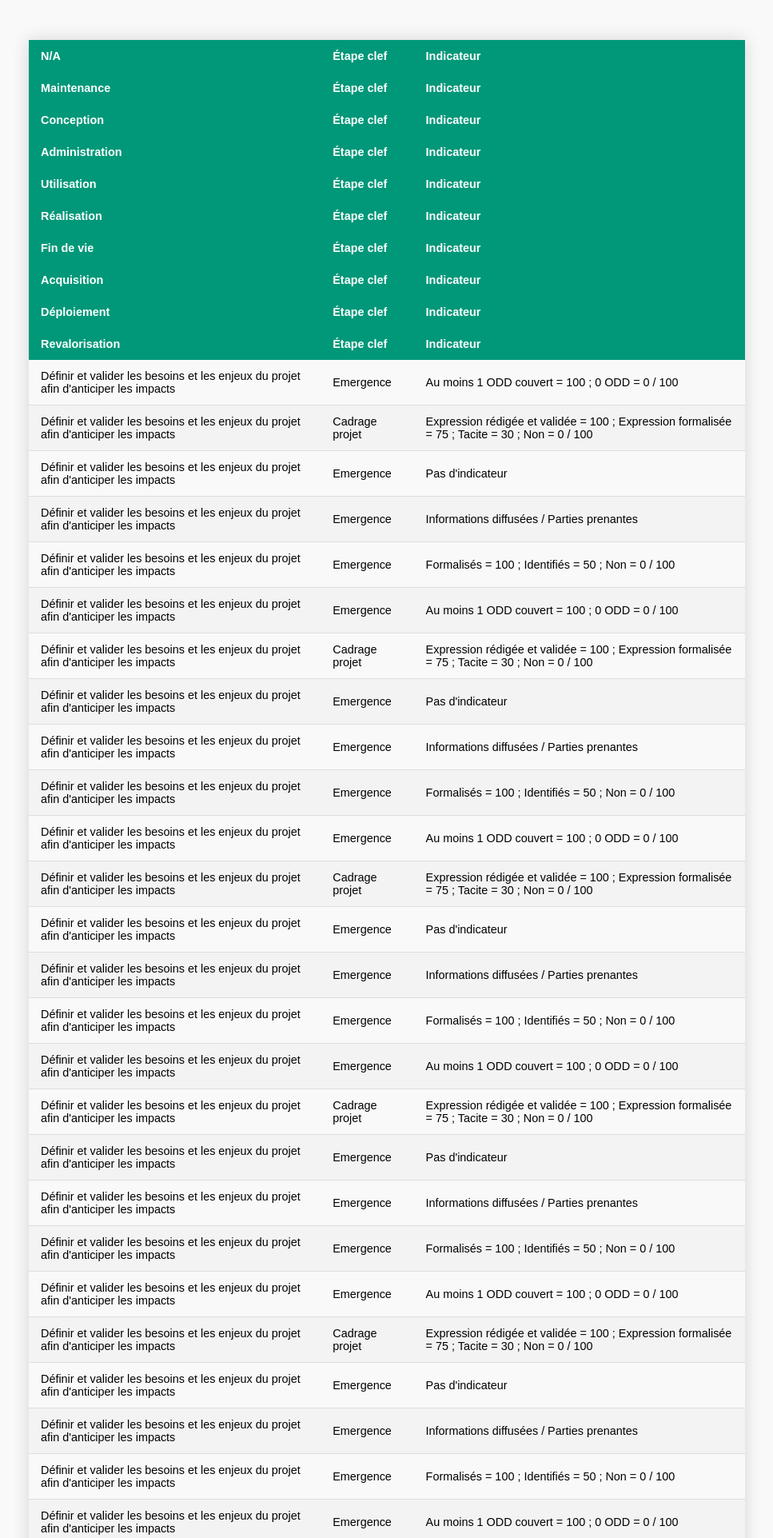
After one commit to HugoDELCROIX/EcoConception, a PHP site: page /export.html in a window 1280 px wide. The commit adds this page. Shown: the top 1923 px of the page at 80% size, without its empty margins (156-1123 px from the left). Run offline with PHP 8.4, Linux system fonts and the light colour scheme.

```diff
--- a/client/css/style.css
+++ b/client/css/style.css
@@ -1,4 +1,4 @@
-@import url('import "@fontsource/montserrat"');
+/* @import url('import "@fontsource/montserrat"'); */
 
 * {
     margin: 0;
@@ -82,3 +82,37 @@ header {
     color: #F9F9F9;
     font-weight: 900;
 }
+
+/* Style Export */
+
+table{
+    width: 70%;
+    border-collapse: collapse;
+    margin: 50px auto;
+    font-size: 0.9em;
+    font-family: sans-serif;
+    min-width: 400px;
+    box-shadow: 0 0 20px rgba(0, 0, 0, 0.15);
+}
+
+table thead tr{
+    background-color: #009879;
+    color: #ffffff;
+    text-align: left;
+}
+
+table th, table td{
+    padding: 12px 15px;
+}
+
+table tbody tr{
+    border-bottom: 1px solid #dddddd;
+}
+
+table tbody tr:nth-of-type(even){
+    background-color: #f3f3f3;
+}
+
+table tbody tr:last-of-type{
+    border-bottom: 2px solid #009879;
+}
--- /dev/null
+++ b/client/export.html
@@ -0,0 +1,26 @@
+<!DOCTYPE html>
+<html lang="fr">
+
+<head>
+    <meta charset="UTF-8">
+    <meta http-equiv="X-UA-Compatible" content="IE=edge">
+    <meta name="viewport" content="width=device-width, initial-scale=1.0">
+    <link rel="stylesheet" href="./css/style.css">
+    <title>Votre Export</title>
+</head>
+
+<body>
+    <div class="container-export">
+        <table>
+            <thead id="head">
+
+            </thead>
+            <tbody id="data">
+
+            </tbody>
+        </table>
+    </div>
+    <script src="./script/main.js"></script>
+</body>
+
+</html>
--- a/client/script/main.js
+++ b/client/script/main.js
@@ -0,0 +1,36 @@
+fetch("/client/script/test.json").then(
+    res => {
+        res.json().then(
+            data => {
+                if (data.length > 0) {
+                    var names = ["N/A", "Maintenance", "Conception", "Administration", "Utilisation", "Réalisation", "Fin de vie", "Acquisition", "Déploiement", "Revalorisation"];
+                    var temp1 = "";
+                    var NA = [];
+                    var temp2 = "";
+
+                    for (let i = 0; i < names.length; i++) {
+                        temp1 += "<tr>";
+                        temp1 += "<th>" + names[i] + "</th>";
+                        temp1 += "<th>Étape clef</th>";
+                        temp1 += "<th>Indicateur</th></tr>";
+                        console.log(names[i].valueOf());
+                        data.forEach((u) => {
+                                temp2 += "<tr>";
+                                temp2 += "<td>" + u.name + "</td>";
+                                temp2 += "<td>" + u.keystep + "</td>";
+                                if (u.indicator == " / ") {
+                                    temp2 += "<td> Pas d'indicateur </td></tr>";
+                                } else {
+                                    temp2 += "<td>" + u.indicator + "</td></tr>";
+                                }
+                                document.getElementById("data").innerHTML = temp2;
+
+                        })
+                    }
+                };
+                document.getElementById("head").innerHTML = temp1;
+
+            }
+        )
+    }
+)
--- /dev/null
+++ b/client/script/test.json
@@ -0,0 +1,47 @@
+[
+	{
+	"family": "Strat\u00e9gie",
+	"name": "D\u00e9finir et valider les besoins et les enjeux du projet afin d'anticiper les impacts",
+	"isVital": true,
+	"keystep": "Emergence",
+	"categories": ["Recommandation", "Incontournable"],
+	"indicator": "Au moins 1 ODD couvert = 100 ; 0 ODD = 0 / 100",
+	"lifecycle": "Conception"
+  },
+  {
+	"family": "Strat\u00e9gie",
+	"name": "D\u00e9finir et valider les besoins et les enjeux du projet afin d'anticiper les impacts",
+	"isVital": true,
+	"keystep": "Cadrage projet",
+	"categories": ["Recommandation", "Incontournable"],
+	"indicator": "Expression r\u00e9dig\u00e9e et valid\u00e9e = 100 ; Expression formalis\u00e9e = 75 ; Tacite = 30 ; Non = 0 / 100",
+	"lifecycle": "Conception"
+  },
+  {
+	"family": "Strat\u00e9gie",
+	"name": "D\u00e9finir et valider les besoins et les enjeux du projet afin d'anticiper les impacts",
+	"isVital": false,
+	"keystep": "Emergence",
+	"categories": ["Conseil"],
+	"indicator": " / ",
+	"lifecycle": "N/A"
+  },
+  {
+	"family": "Strat\u00e9gie",
+	"name": "D\u00e9finir et valider les besoins et les enjeux du projet afin d'anticiper les impacts",
+	"isVital": false,
+	"keystep": "Emergence",
+	"categories": ["Recommandation"],
+	"indicator": "Informations diffus\u00e9es / Parties prenantes",
+	"lifecycle": "Conception"
+  },
+  {
+	"family": "Strat\u00e9gie",
+	"name": "D\u00e9finir et valider les besoins et les enjeux du projet afin d'anticiper les impacts",
+	"isVital": false,
+	"keystep": "Emergence",
+	"categories": ["Recommandation"],
+	"indicator": "Formalis\u00e9s = 100 ; Identifi\u00e9s = 50 ; Non = 0 / 100",
+	"lifecycle": "Conception"
+  }
+]
```
